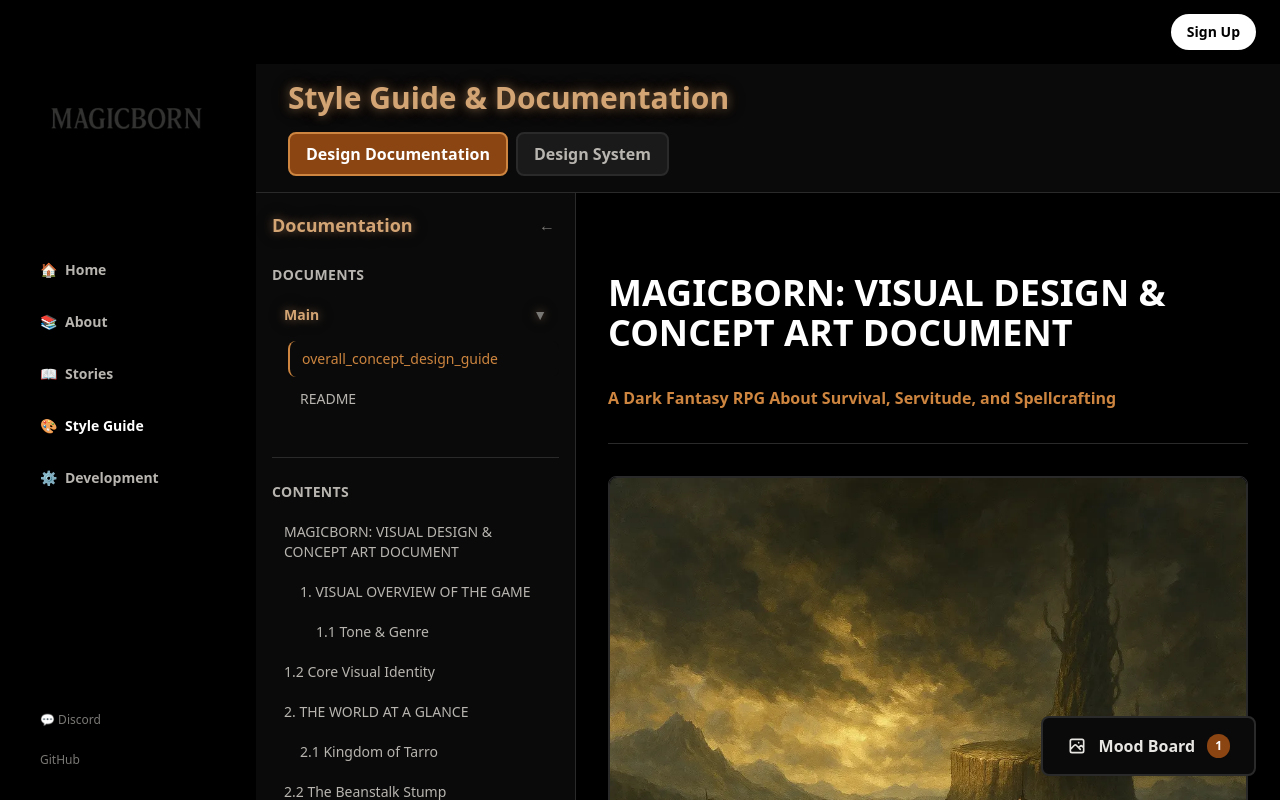
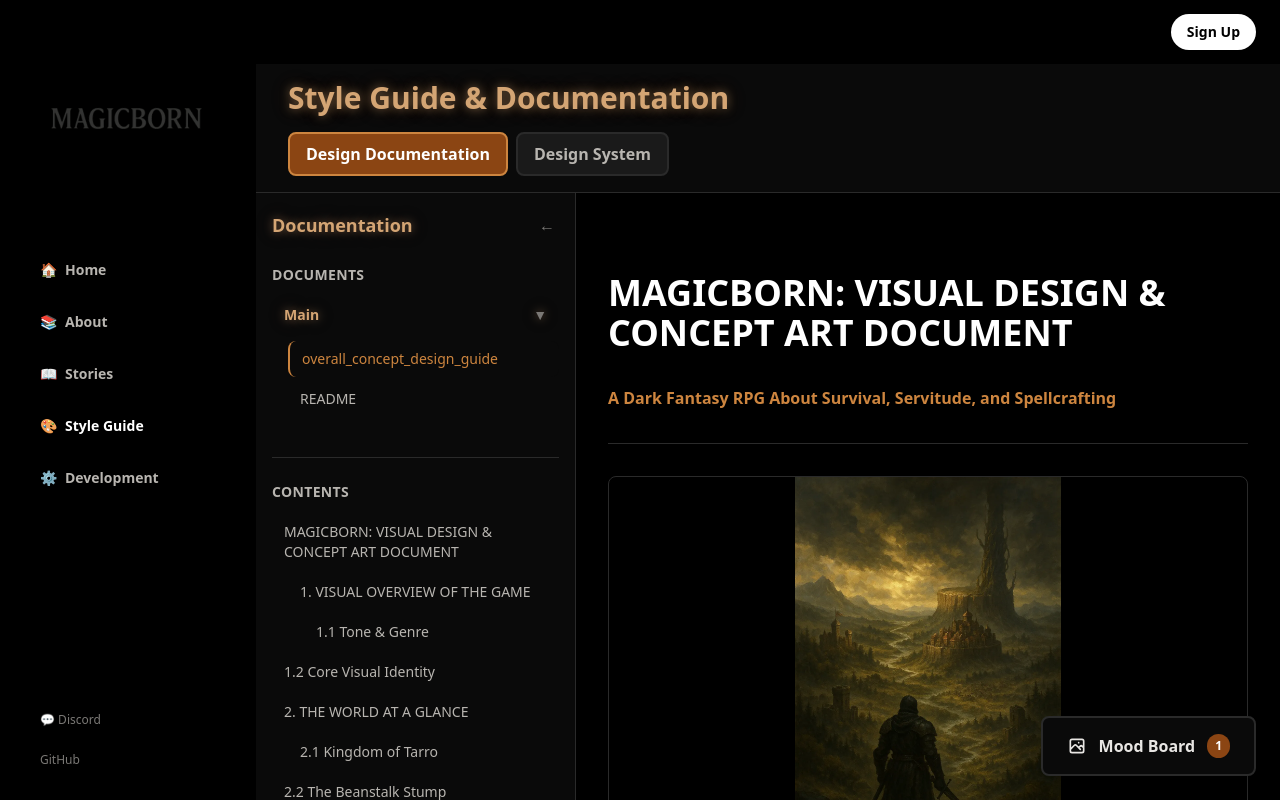
Before and after one commit to B2Gdevs/magicborn_opensource, a Next.js app: page /style-guide in a window 1280 px wide. Built offline with nearby package versions, Linux system fonts and the light colour scheme.

Commit message:
Fix image sizing and padding issues in documentation viewer

```diff
--- a/app/globals.css
+++ b/app/globals.css
@@ -343,13 +343,28 @@
   }
 
   .documentation-content figure {
-    @apply my-8;
+    max-width: 42rem; /* 672px - max-w-2xl equivalent */
+    margin: 1.5rem auto;
+    padding: 0;
   }
 
-  .documentation-content img {
-    @apply w-full rounded-lg border border-border shadow-lg;
+  .documentation-content figure > div {
+    padding: 0;
+    margin: 0;
+    line-height: 0;
+    font-size: 0;
+  }
+
+  .documentation-content figure img {
     max-width: 100%;
     height: auto;
+    max-height: 400px;
+    object-fit: contain;
+    display: block;
+    margin: 0;
+    padding: 0;
+    line-height: 0;
+    font-size: 0;
   }
 
   .documentation-content figcaption {
--- a/components/DocumentationViewer.tsx
+++ b/components/DocumentationViewer.tsx
@@ -322,12 +322,19 @@ export default function DocumentationViewer({ initialPath }: DocumentationViewer
                     }
 
                     return (
-                      <figure className="my-8 group">
-                        <div className="relative w-full rounded-lg border border-border shadow-lg overflow-hidden bg-shadow">
+                      <figure className="my-6 group max-w-2xl mx-auto">
+                        <div className="relative inline-block w-full rounded-lg border border-border shadow-lg overflow-hidden">
                           <img
                             src={imageSrc}
                             alt={props.alt || ''}
-                            className="w-full h-auto object-contain"
+                            className="w-full h-auto max-h-[400px] object-contain block"
+                            style={{
+                              maxWidth: '100%',
+                              display: 'block',
+                              margin: 0,
+                              padding: 0,
+                              lineHeight: 0
+                            }}
                             loading="lazy"
                             onError={(e) => {
                               // Fallback if image doesn't exist
@@ -338,7 +345,7 @@ export default function DocumentationViewer({ initialPath }: DocumentationViewer
                           <div className="absolute inset-0 bg-gradient-to-t from-void/20 via-transparent to-transparent opacity-0 group-hover:opacity-100 transition-opacity pointer-events-none" />
                         </div>
                         {props.alt && (
-                          <figcaption className="text-center text-sm text-text-muted mt-3 italic">
+                          <figcaption className="text-center text-sm text-text-muted mt-2 italic">
                             {props.alt}
                           </figcaption>
                         )}
```
Also changed, not shown: public/design/overall_concept_design_guide.md (+0 -1 lines).
